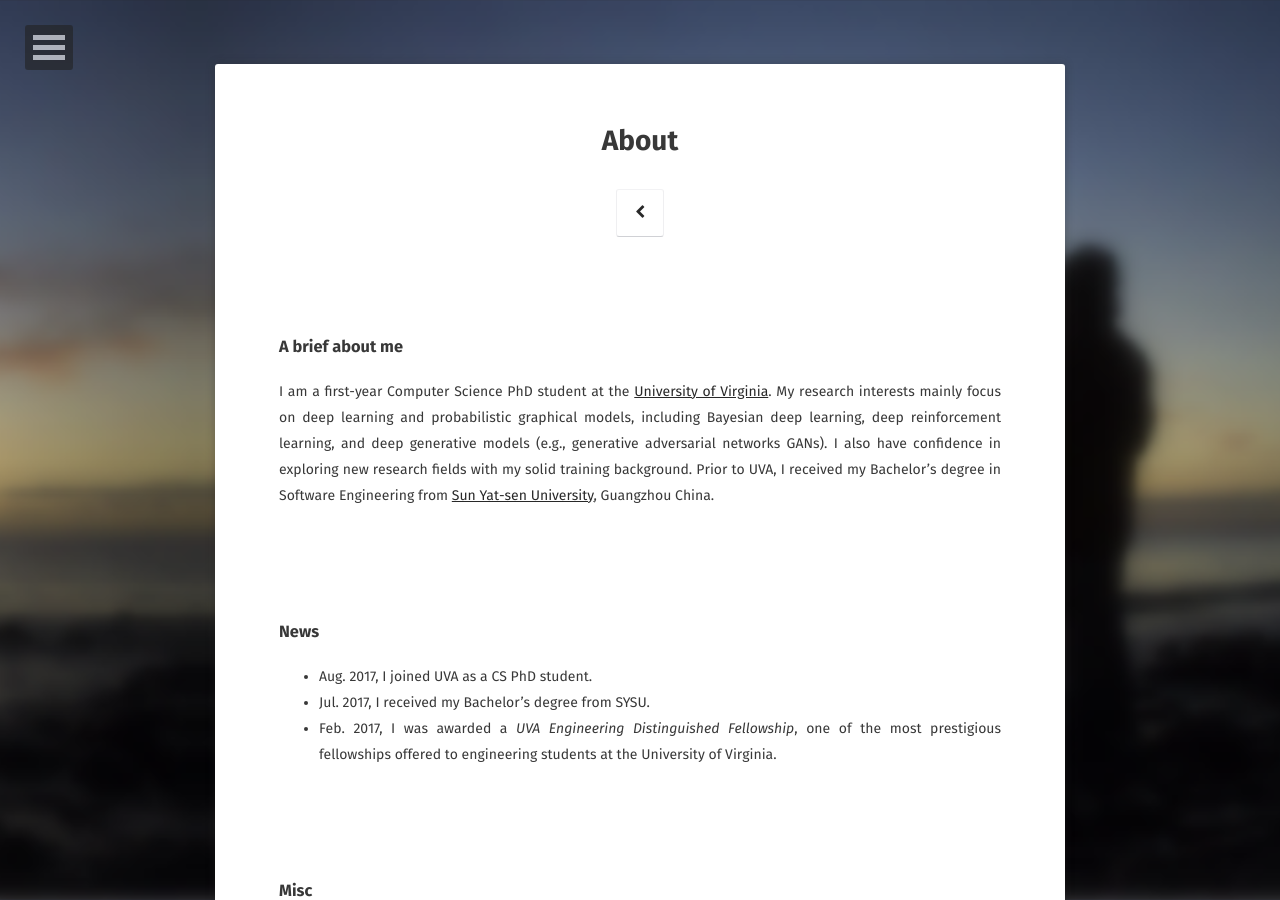
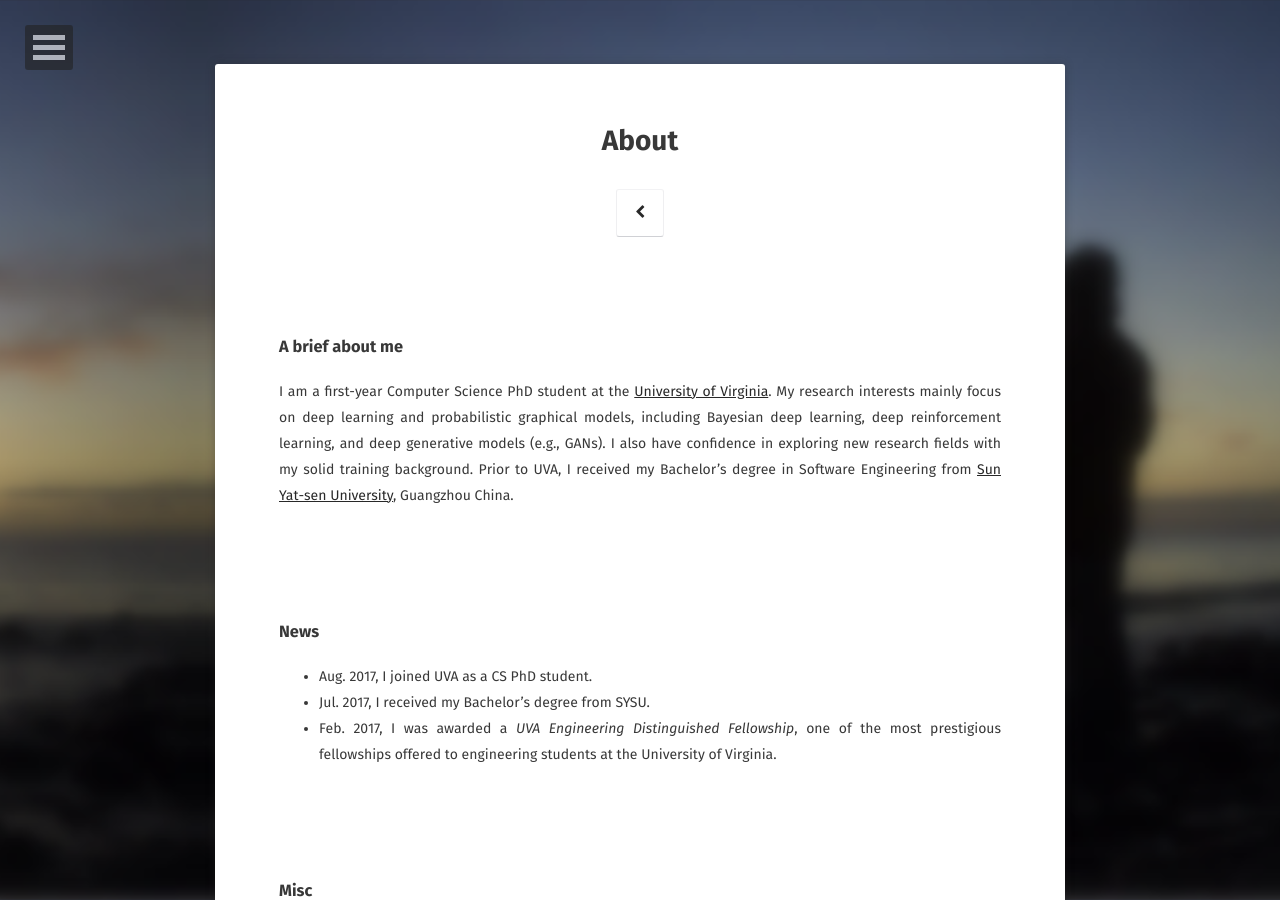
Before and after one commit to FrancisDavis/FrancisDavis.github.io, a Jekyll site: the page built from about/index.md, in a window 1280 px wide and 900 px high. Built offline with Jekyll 4.4.1, drawn with Linux system fonts in a browser that asks for light colours; some web fonts are replaced.

Commit message:
Update index.md

```diff
--- a/about/index.md
+++ b/about/index.md
@@ -7,7 +7,7 @@ comments: false
 ---
 
 ### A brief about me
-I am a first-year Computer Science PhD student at the [University of Virginia](http://www.virginia.edu/). My research interests mainly focus on deep learning and probabilistic graphical models, including Bayesian deep learning, deep reinforcement learning, and deep generative models (e.g., generative adversarial networks GANs). I also have confidence in exploring new research fields with my solid training background. Prior to UVA, I received my Bachelor's degree in Software Engineering from [Sun Yat-sen University](http://www.sysu.edu.cn/2012/en/index.htm), Guangzhou China.
+I am a first-year Computer Science PhD student at the [University of Virginia](http://www.virginia.edu/). My research interests mainly focus on deep learning and probabilistic graphical models, including Bayesian deep learning, deep reinforcement learning, and deep generative models (e.g., GANs). I also have confidence in exploring new research fields with my solid training background. Prior to UVA, I received my Bachelor's degree in Software Engineering from [Sun Yat-sen University](http://www.sysu.edu.cn/2012/en/index.htm), Guangzhou China.
 
 <br>
 <br>
```
